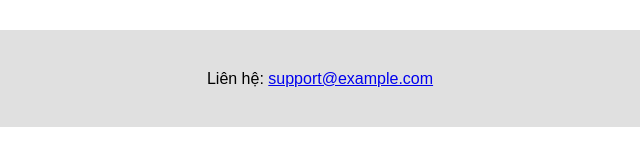
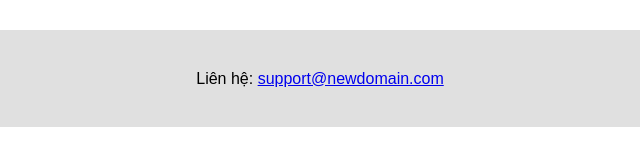
Before and after one commit to dianannperla/trang-web-dinh-dang-phong-cach, a website: page index.html in a window 1280 px wide. Shown: the part 321-486 px from the top of the page, 320-960 px from the left. Drawn offline with Linux system fonts and the light colour scheme.

Commit message:
Update the email address in the footer contact section.

```diff
--- a/index.html
+++ b/index.html
@@ -22,7 +22,7 @@
         </section>
     </main>
     <footer>
-        <p>Liên hệ: <a href="mailto:support@example.com">support@example.com</a></p>
+        <p>Liên hệ: <a href="mailto:support@newdomain.com">support@newdomain.com</a></p>
     </footer>
     <script src="script.js"></script>
 </body>
```
